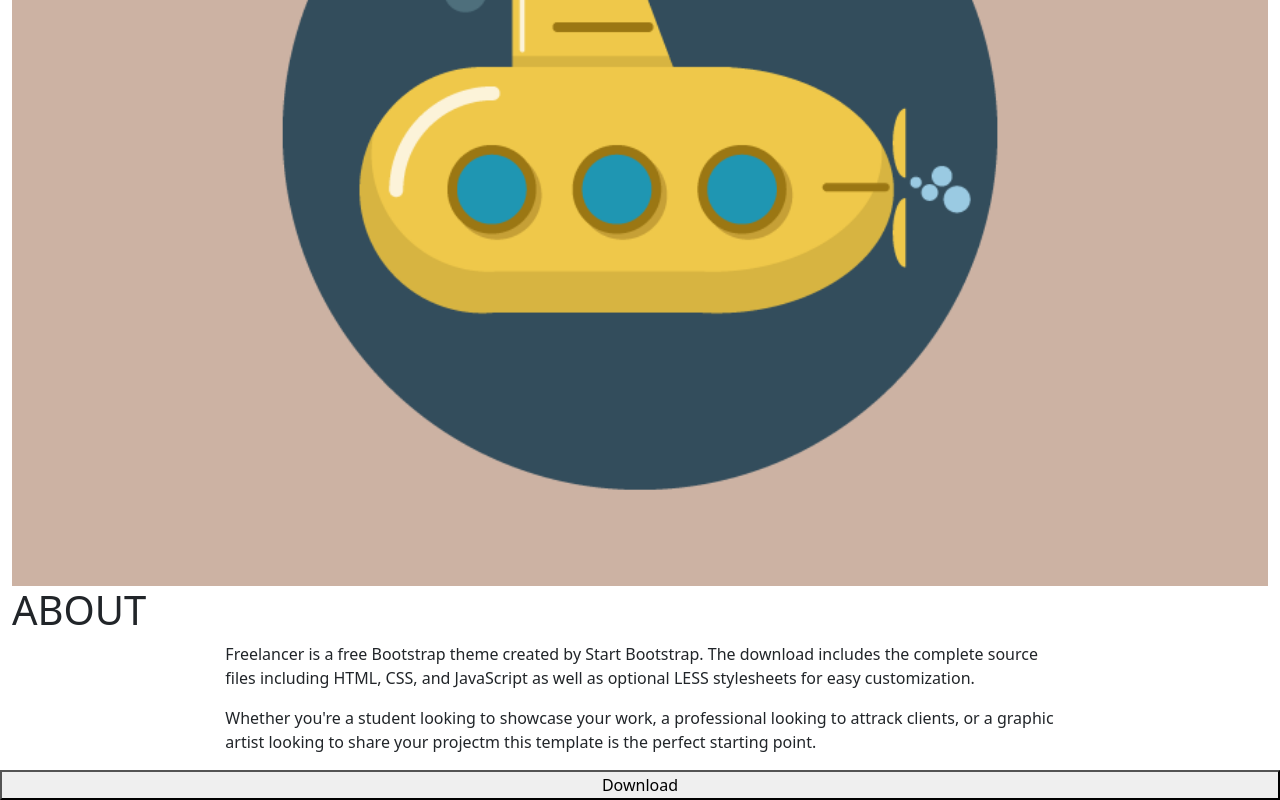
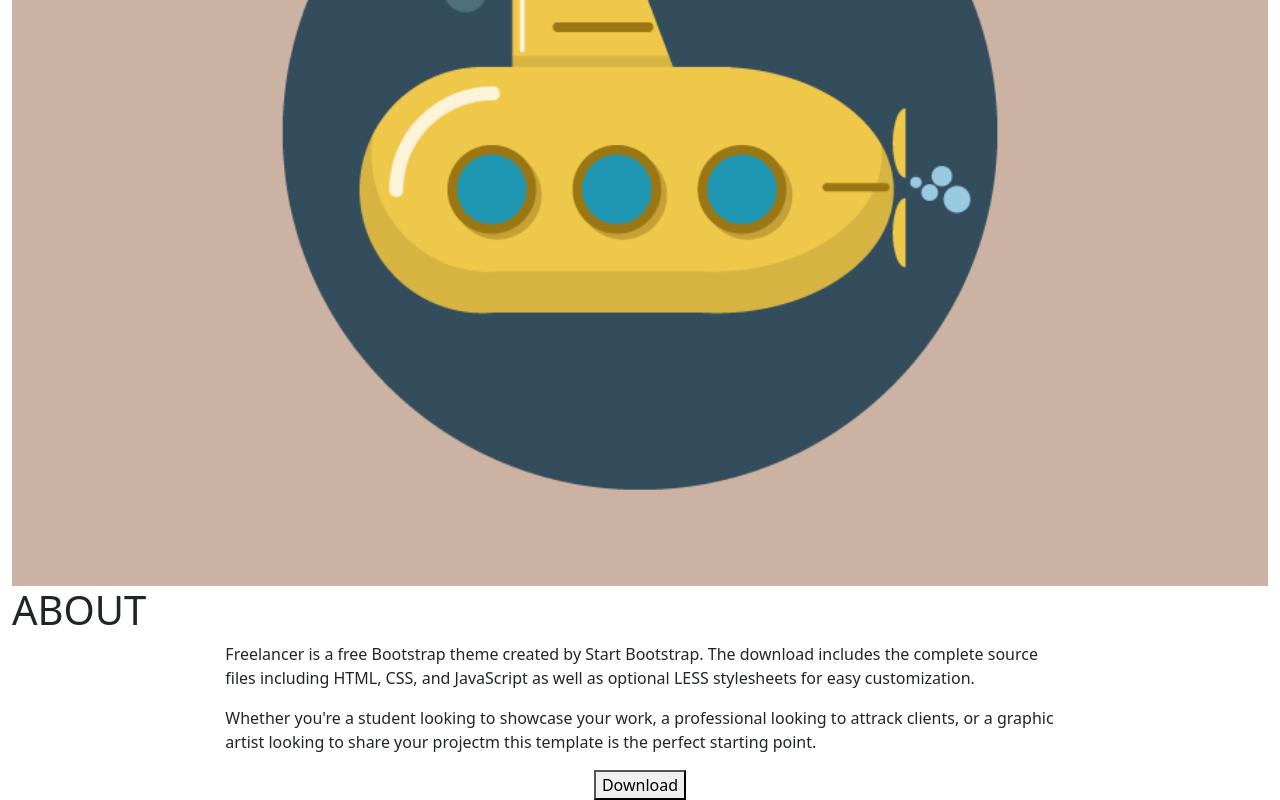
Before and after one commit to GencoMattia/html-css-bootstrap-freelancer, a plain HTML site: page index.html in a window 1280 px wide. Shown: the part 6341-7141 px from the top of the page. Drawn offline with nearby package versions, Linux system fonts and the light colour scheme.

Commit message:
addded <div> to hold <p> and <button> in the "about" section

```diff
--- a/index.html
+++ b/index.html
@@ -54,15 +54,19 @@
                 <div class="col-12">
 
                 </div>
-                <p class="col-8">
+                <div class="col-8">
+                    <p>
                         Freelancer is a free Bootstrap theme created by Start Bootstrap. The download includes the complete source files including HTML, CSS, and JavaScript as well as optional LESS stylesheets for easy customization.
                     </p>
-                <p class="col-8">
+                    <p>
                         Whether you're a student looking to showcase your work, a professional looking to attrack clients, or a graphic artist looking to share your projectm this template is the perfect starting point.
                     </p>
-                <button class="col-12">
+                </div>
+                <div class="col-12 d-flex justify-content-center">
+                    <button>
                         Download
                     </button>
+                </div>
             </div>
         </section>
     </main>
```
Lines whose indentation alone changed are shown as unchanged.
